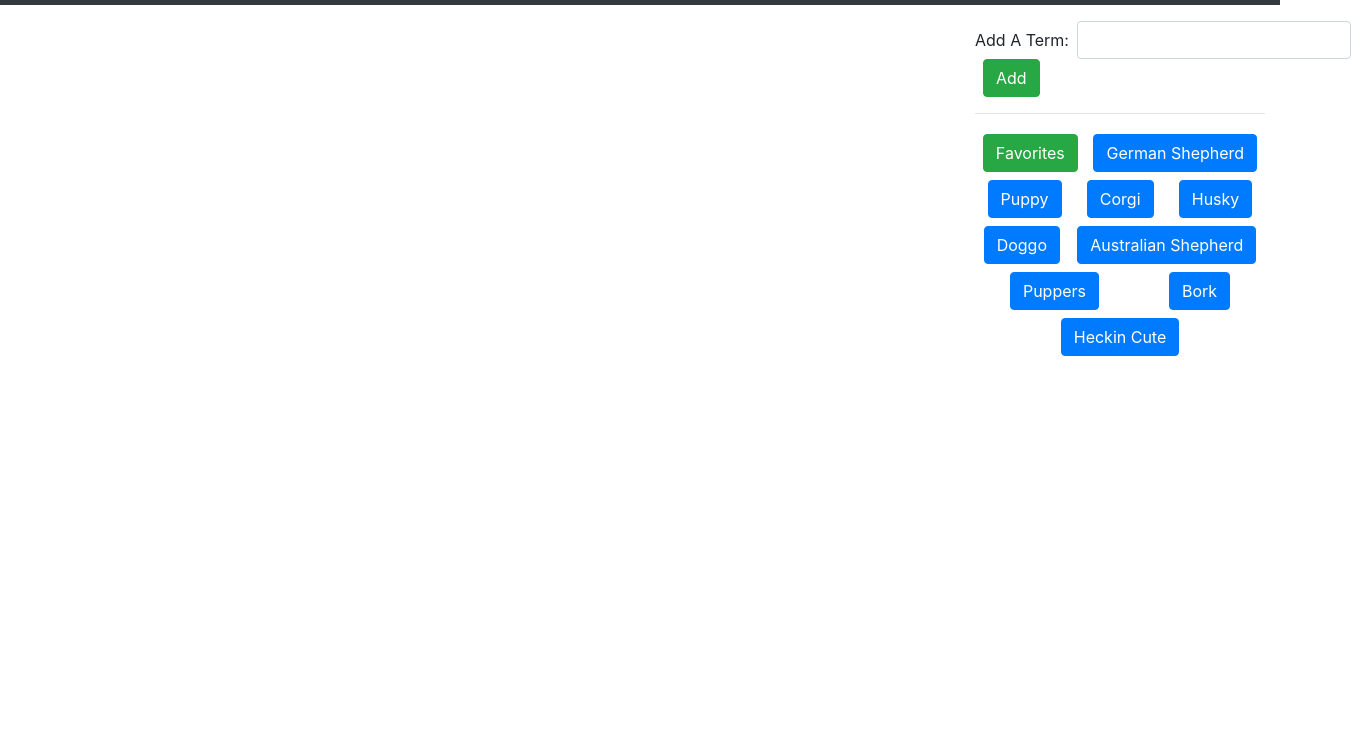
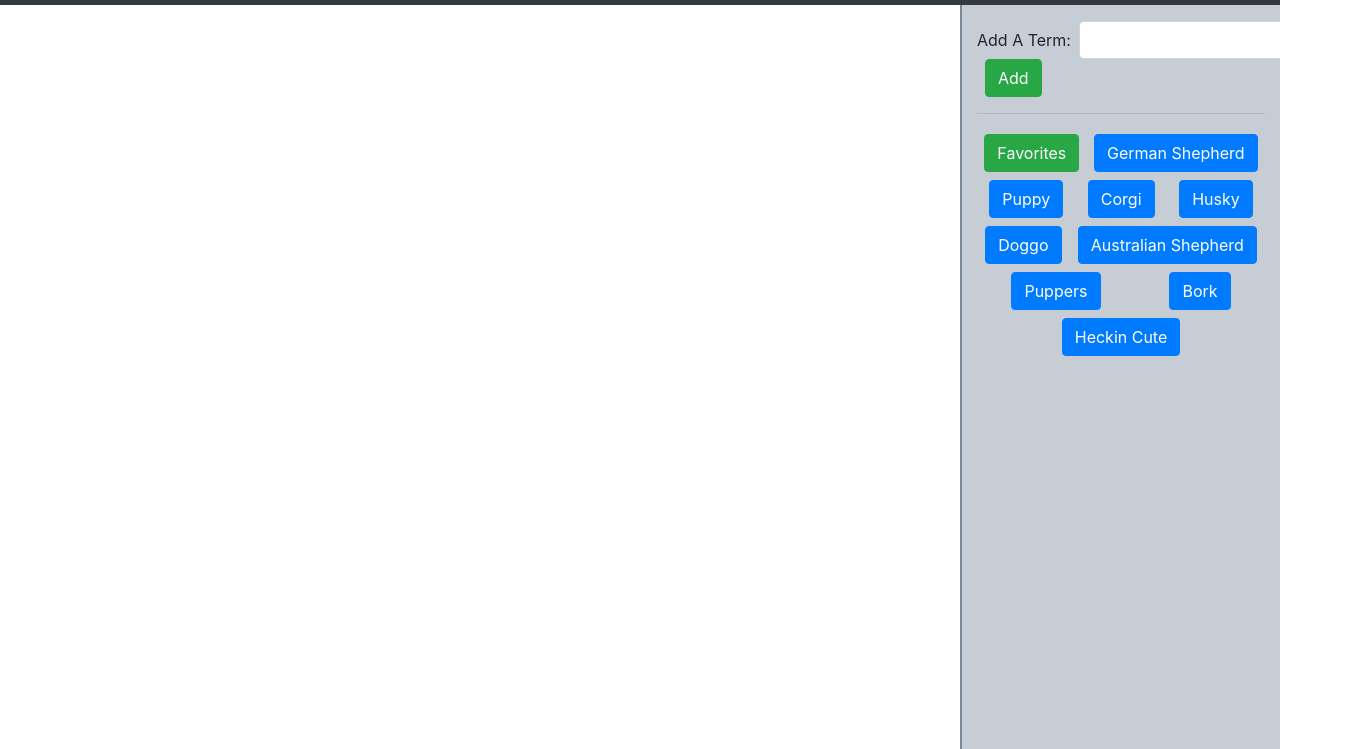
Before and after one commit to wparks08/GifTastic, a plain HTML site: page index.html in a window 1280 px wide. Shown: the part 51-800 px from the top of the page, 1351 px wide, since content can reach past the window. Drawn offline with nearby package versions, Linux system fonts and the light colour scheme; no server answers.

Commit message:
feat: fixed sidebar
made right sidebar fixed, and made main content overflow.

```diff
--- a/assets/css/styles.css
+++ b/assets/css/styles.css
@@ -1,4 +1,37 @@
+html, body {
+    height: 100%;
+}
+
+#content {
+    max-height: 100%;
+    margin-top: 0 !important;
+    padding-top: 16px;
+}
+
+#search-results {
+    max-height: calc(100% - 40px);
+    margin-top: 40px;
+    overflow-y: scroll;
+}
+
+#form-display {
+    border-left: 2px solid #778899;
+    padding-top: 16px;
+    margin-top: -16px;
+    background-color: #c7cdd4;
+    position: fixed;
+    right: 0;
+    top: 72px;
+    height: 100%;
+    overflow:hidden;
+}
+
 .giftainer {
     border: 1px solid lightgray;
     border-radius: 3px;
 }
+
+.container-fluid {
+    height: 100%;
+    margin-top: -56px;
+}
--- a/index.html
+++ b/index.html
@@ -18,9 +18,9 @@
     </nav>
     <a id="top"></a>
     <div class="container-fluid d-flex flex-column">
-        <div class="row mt-3">
+        <div id="content" class="row mt-3">
             <!-- Gif Display -->
-            <div class="col-md-9 text-center order-1 order-md-0">
+            <div id="search-results" class="col-md-9 text-center order-1 order-md-0">
                 <div id="gif-display" class="d-flex justify-content-start flex-wrap"></div>
                 <button id="more" class="btn btn-dark col-2 my-3">Load More</button>
             </div>
```
